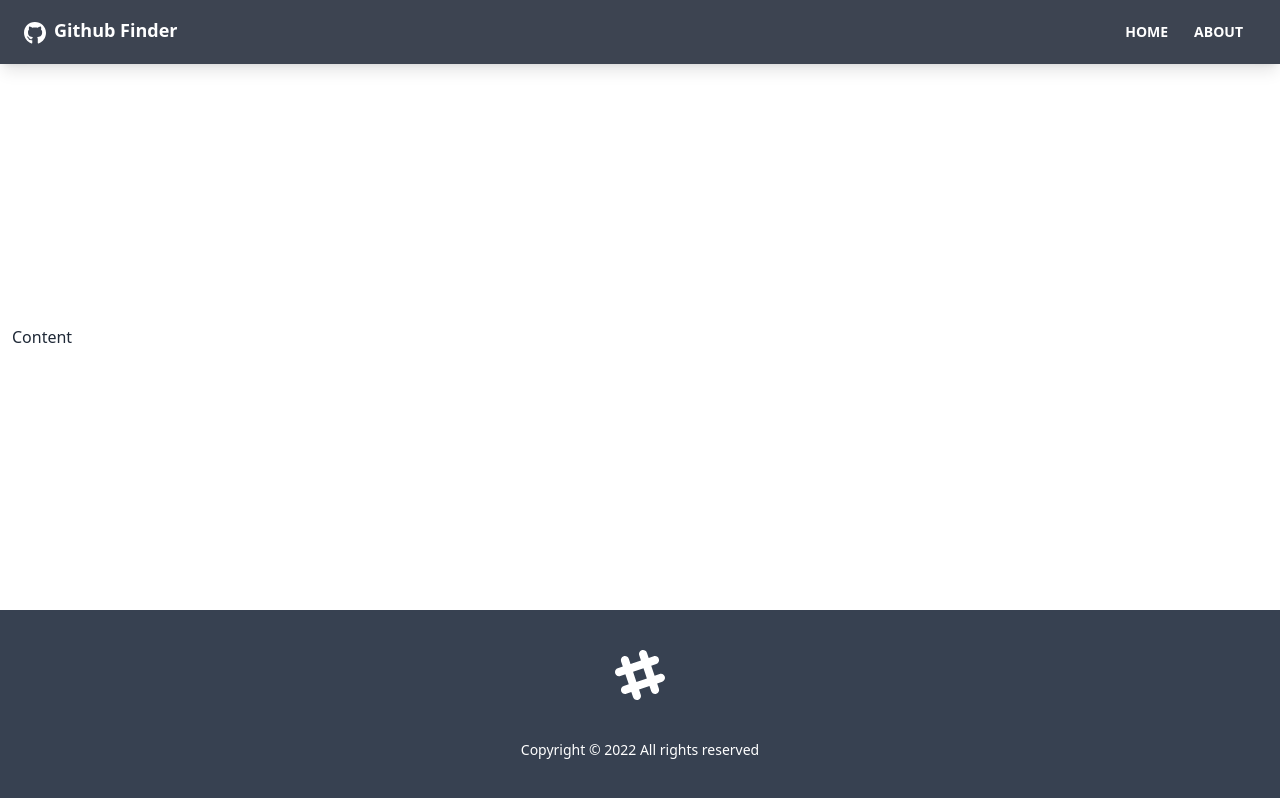
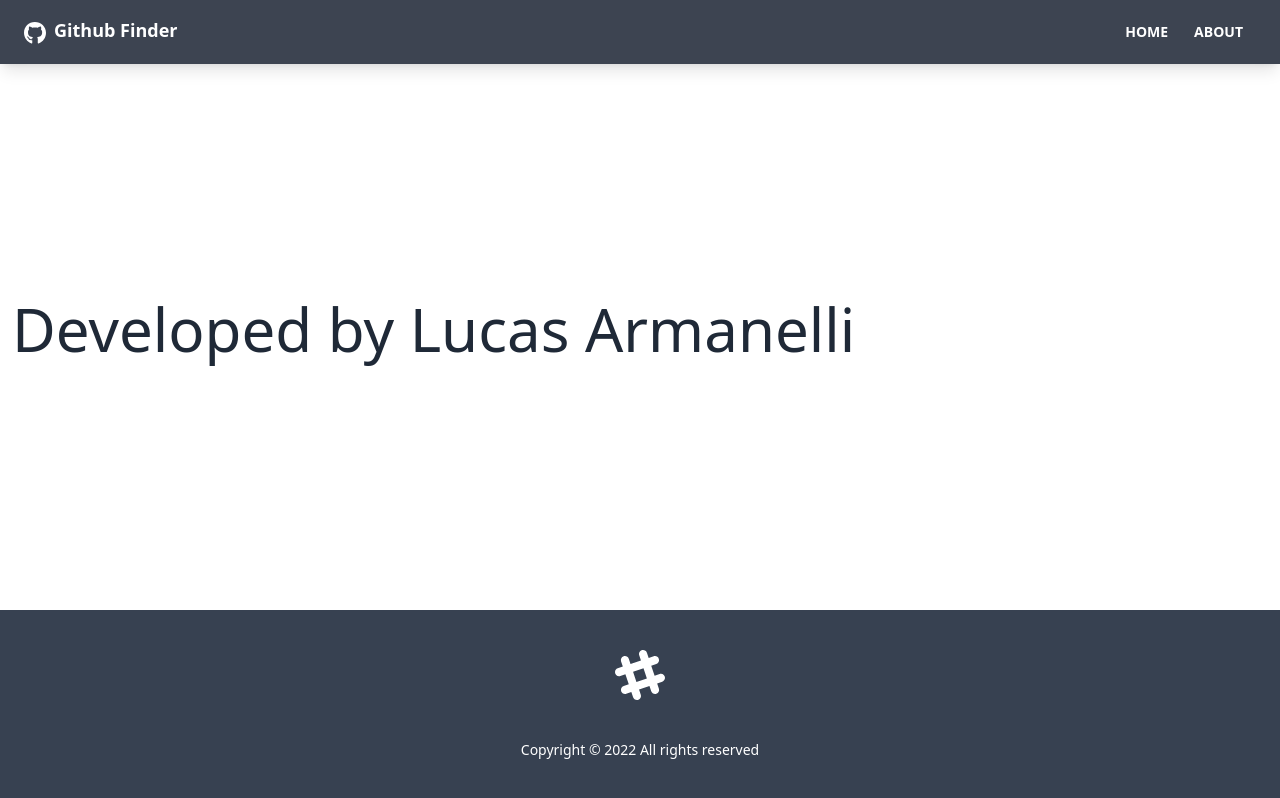
Before and after one commit to LucasArmanelli/github-finder, a React (Create React App) app: page /about in a window 1280 px wide. Built offline with nearby package versions, Linux system fonts and the light colour scheme; the HTML template or start-up script is replaced by a standard one.

Commit message:
Added Pages & Routes

```diff
--- a/src/App.js
+++ b/src/App.js
@@ -1,4 +1,7 @@
-import {BrowserRouter as Router, Route} from 'react-router-dom';
+import { BrowserRouter as Router, Route, Routes } from 'react-router-dom';
+import Home from './pages/Home';
+import About from './pages/About';
+import NotFound from './pages/NotFound';
 import Navbar from './components/layout/Navbar';
 import Footer from './components/layout/Footer';
 
@@ -8,8 +11,14 @@
     <Router>
       <div className="flex flex-col justify-between h-screen">
         <Navbar />
-        <main className='container mx-auto px-3 pb-12'>Content</main>
-
+        <main className='container mx-auto px-3 pb-12'>
+          <Routes>
+            <Route path='/' element={<Home />}/>
+            <Route path='/about' element={<About />}/>
+            <Route path='/notfound' element={<NotFound />}/>
+            <Route path='/*' element={<NotFound />}/>
+          </Routes>
+        </main>
         <Footer/>
       </div>
     </Router>
--- /dev/null
+++ b/src/pages/About.jsx
@@ -0,0 +1,11 @@
+import React from 'react'
+
+function About() {
+  return (
+    <div>
+      <h1 className="text-6xl mb-4">Developed by Lucas Armanelli</h1>
+    </div>
+  )
+}
+
+export default About
--- /dev/null
+++ b/src/pages/Home.jsx
@@ -0,0 +1,11 @@
+import React from 'react'
+
+function Home() {
+  return (
+    <div>
+      <h1 className="text-6xl">Welcome</h1>
+    </div>
+  )
+}
+
+export default Home
--- /dev/null
+++ b/src/pages/NotFound.jsx
@@ -0,0 +1,24 @@
+import React from 'react'
+import { FaHome } from 'react-icons/fa'
+import { Link } from 'react-router-dom'
+
+function NotFound() {
+  return (
+    <div className='hero'>
+      <div className="text-center hero-content">
+        <div className="max-w-lg">
+          <h1 className="text-8xl font-bold mb-8">
+            Oops!
+          </h1>
+          <p className="text-5xl mb-8">404 Page not Found!</p>
+          <Link to="/" className="btn btn-primary btn-lg">
+            <FaHome className="mr-2"/>
+            Back To Home
+          </Link>
+        </div>
+      </div>
+    </div>
+  )
+}
+
+export default NotFound
```
